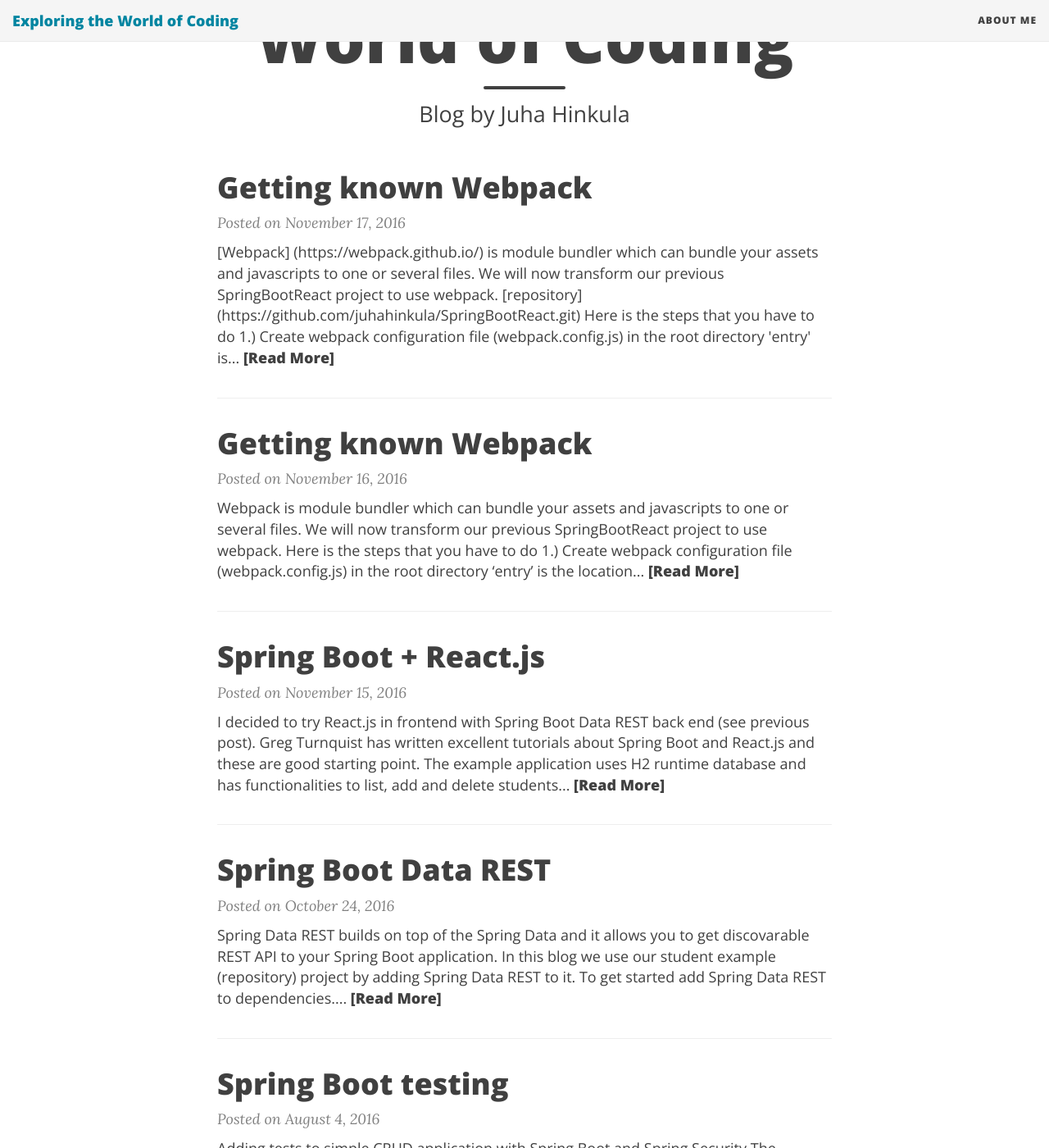
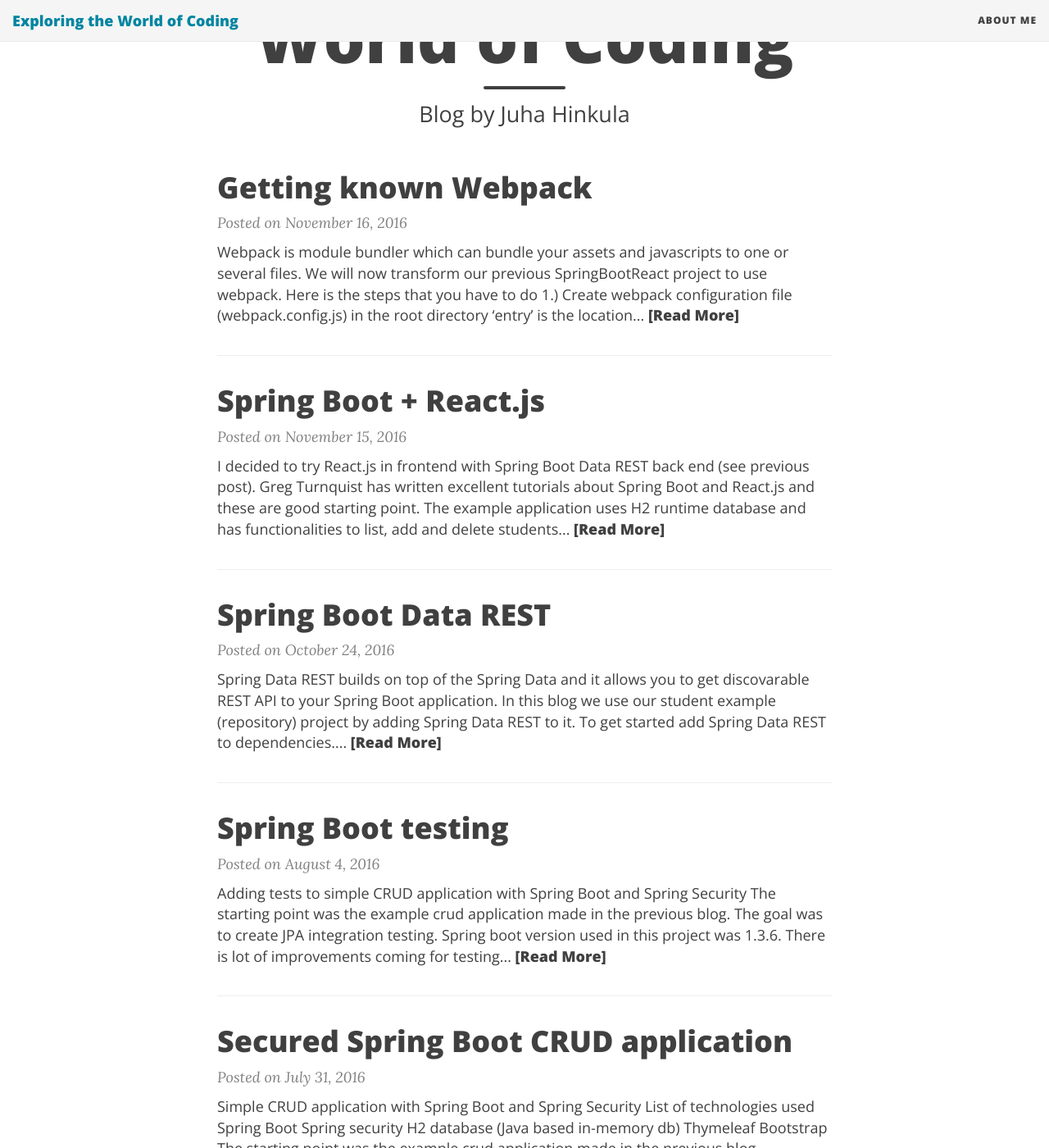
Before and after one commit to juhahinkula/juhahinkula.github.io, a Jekyll site: the page built from index.html, in a window 1280 px wide and 1400 px high, scrolled down 216 px. Shown: the whole window at 82% size. Built offline with Jekyll 4.4.1, drawn with Linux system fonts in a browser that asks for light colours; nearby versions of some CDN libraries; the list of posts is cut into pages by our own code; comment, search, counter and statistics services are not loaded; some of the changed text lies outside the part shown.

Commit message:
modifications to post

```diff
--- a/_posts/2016-11-16-webpack.markdown
+++ b/_posts/2016-11-16-webpack.markdown
@@ -77,3 +77,5 @@
 {% highlight html %}
 webpack
 {% endhighlight %}
+
+Source code can be found from the [repository](https://github.com/juhahinkula/SpringReactWebpack.git)
--- a/_posts/2016-11-17-webpack.markdown
+++ /dev/null
@@ -1,81 +0,0 @@
----
-layout: post
-title:  "Getting known Webpack"
----
-[Webpack] (https://webpack.github.io/) is module bundler which can bundle your assets and javascripts to one or several files.
-
-We will now transform our previous SpringBootReact project to use webpack. [repository](https://github.com/juhahinkula/SpringBootReact.git)
-
-Here is the steps that you have to do
-
-1.) Create webpack configuration file (webpack.config.js) in the root directory
-
-'entry' is the location of your code where webpack builds a dependency graph.
-'output' is the location and name of the bundled file.
-
-{% highlight javascript %}
-module.exports = {
-  entry: './src/main/webapp/public/App.jsx',
-  output: {
-    path: __dirname + '/src/main/webapp/public',
-    filename: 'bundle.js'
-}
-...
-{% endhighlight %}
-
-2.) Add loaders to webpack configuration file
-
-We will define to process files ending with .jsx to be processed by babel. Babel allows us to use ES6 features and JSX.
-
-{% highlight javascript %}
- ...
- module: {
-    loaders: [
-      {
-        test: /.jsx/,
-        loader: 'babel',
-        exclude: /node_modules/,
-        query: {
-          presets: ['es2015', 'react']
-        }
-      }
-    ]
-  }
-  ---
-{% endhighlight %}
-
-3.) Initialize package.json file (root of the project)
-
-{% highlight %}
-npm init
-{% endhighlight %}
-
-4.) Install necessary dependencies
-
-{% highlight %}
-npm install --save babel-loader
-npm install --save babel-preset react
-npm install --save babel-preset-es2015
-npm install --save babel-core
-npm install --save webpack
-{% endhighlight %}
-
-5.) Remove javascript imports from index.html file
-
-6.) Remove text/babel and change App.jsx to bundle.js from index.html file
-
-{% highlight javascript %}
-<script src="/public/bundle.js"></script>
-{% endhighlight %}
-
-7.) install webpack globally and run it from the command line
-
-{% highlight %}
-npm install -g webpack
-{% endhighlight %}
-
-{% highlight %}
-webpack
-{% endhighlight %}
-
-Source code can be found from the [repository](https://github.com/juhahinkula/SpringReactWebpack.git)
```
